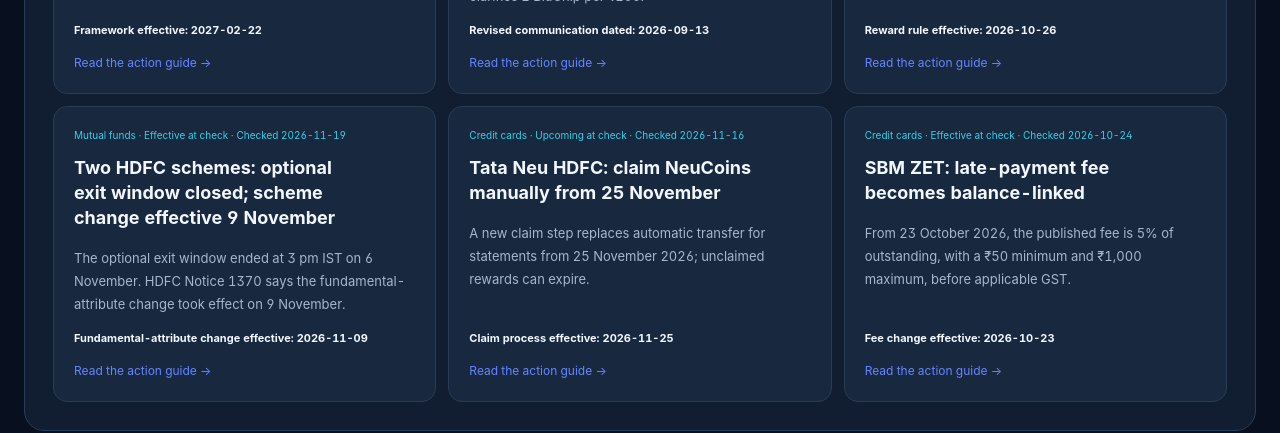
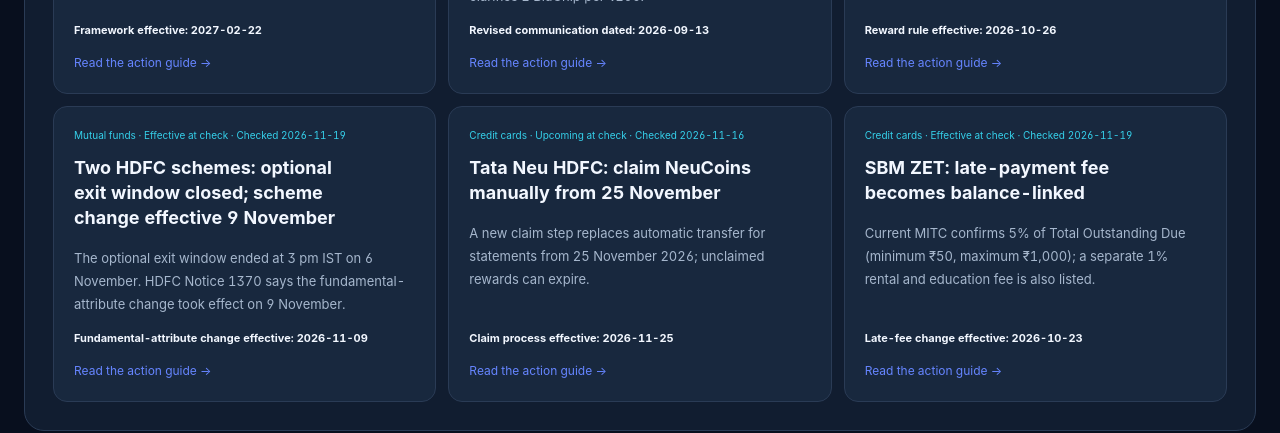
Before and after one commit to aqdas1820/credonomics-site, a Next.js app: page /research/watch in a window 1280 px wide. Shown: the part 8340-8773 px from the top of the page. Built offline with nearby package versions, Linux system fonts and the light colour scheme; no server answers.

Commit message:
Validate current SBM ZET issuer-MITC correction

```diff
--- a/app/data/research-watch.ts
+++ b/app/data/research-watch.ts
@@ -1379,13 +1379,24 @@ export const researchWatch: WatchItem[] = [
   {
     slug: 'sbm-zet-late-fee-october-2026',
     title: 'SBM ZET: late-payment fee becomes balance-linked',
-    summary: 'From 23 October 2026, the published fee is 5% of outstanding, with a ₹50 minimum and ₹1,000 maximum, before applicable GST.',
-    category: 'Credit cards', checkedAt: '2026-10-24', eventDate: '2026-10-23', dateLabel: 'Fee change effective',
-    source: 'https://www.sbm.bank.in/pdf/terms-conditions/SBM-Secured-Credit-Card-T&C.pdf', sourceLabel: 'SBM Bank: Secured Credit Card MITC', sourceLocation: 'Page 9, Table 08; cancellation charge on page 6',
+    summary: 'Current MITC confirms 5% of Total Outstanding Due (minimum ₹50, maximum ₹1,000); a separate 1% rental and education fee is also listed.',
+    category: 'Credit cards', publishedAt: '2026-10-24', checkedAt: '2026-11-19', eventDate: '2026-10-23', dateLabel: 'Late-fee change effective',
+    updateNote: '19 November: re-read the current official SBM Secured Credit Card MITC. It confirms the ZET late fee of 5% of Total Outstanding Due (minimum ₹50, maximum ₹1,000), plus GST, and the more-than-3-days-past-due trigger. It lists ₹499 cancellation fee within two years from card issuance date (not activation) and separately lists 1% rental and 1% education fees effective 15 July 2026. No newer late-fee change found; replaced the older inaccessible URL with the current official PDF.',
+    source: 'https://www.sbm.bank.in/pdf/terms-conditions/SBM-Secured-Credit-Card-T%26C.pdf', sourceLabel: 'SBM Bank: Secured Credit Card MITC & Cardholder Member Agreement', sourceLocation: 'Page 9, Table 08 and late-payment trigger; page 7, Table 05 (card cancellation fee); page 8, Table 07 (rental and education fees).',
     audience: 'SBM ZET secured credit-card holders.',
-    facts: ['The late-fee table changes ZET from a flat ₹299 to 5% of outstanding, bounded by ₹50 and ₹1,000, effective 23 October 2026. GST applies.', 'The cancellation-fee condition also extends: ₹499 if cancelled within two years of activation, replacing the one-year condition.'],
-    actions: ['Use your statement’s payment due date and minimum due to avoid a late fee; paying only the minimum can still incur interest.', 'Before closing a recently activated card, ask the bank to confirm the applicable cancellation charge.'],
-    limits: 'The percentage can produce a lower or higher fee than ₹299 depending on outstanding. This is a ZET-specific notice, not a uniform revision to every SBM co-brand.',
+    facts: [
+      'The 23 October 2026 notice changed the ZET late fee from a flat ₹299 to 5% of Total Outstanding Due, subject to a ₹50 minimum and ₹1,000 maximum. GST applies. The current MITC Table 08 confirms the same ZET fee row.',
+      'The current MITC says late-payment charges are levied only when the statement outstanding remains past due for more than 3 days. It applies if no payment or a payment below the Minimum Amount Due is received by Payment Due Date +3 days; the fee is computed from the payment due date.',
+      'The current MITC Table 05 lists a ₹499 card-cancellation fee if the SBM ZET card is cancelled within 2 years from the card issuance date. This is measured from issuance, not activation.',
+      'Separately, effective 15 July 2026, the current MITC lists a 1% transaction fee on eligible rental payments using SBM ZET and a 1% fee on eligible education payments using SBM ZET. GST applies to these fees too.',
+      'Other SBM card variants have different late-fee and transaction-fee rows; the ZET terms must not be generalized to every SBM co-brand.'
+    ],
+    actions: [
+      'To avoid a late fee, ensure at least the Minimum Amount Due is received by Payment Due Date +3 days; check the exact due date on your statement. Paying only the minimum can still incur interest if the Total Amount Due remains unpaid.',
+      'Before closing the card, check its issuance date; the current MITC lists a ₹499 cancellation fee if it is cancelled within 2 years of issuance.',
+      'Before rental or education payments, check the merchant category and account statement; the current ZET schedule lists a separate 1% fee plus GST.'
+    ],
+    limits: 'Checked 19 November 2026. The current MITC confirms the ZET late-fee formula and more-than-3-days-past-due trigger, but does not state a separate effective date for the 5% row; 23 October is retained from the earlier notice record. The 1% rental and education fees are separately effective 15 July 2026. The cancellation window is measured from card issuance, not activation. Applies to SBM ZET only; other SBM variants differ. No blanket fee change is inferred.'
   },
 ]
 
```
